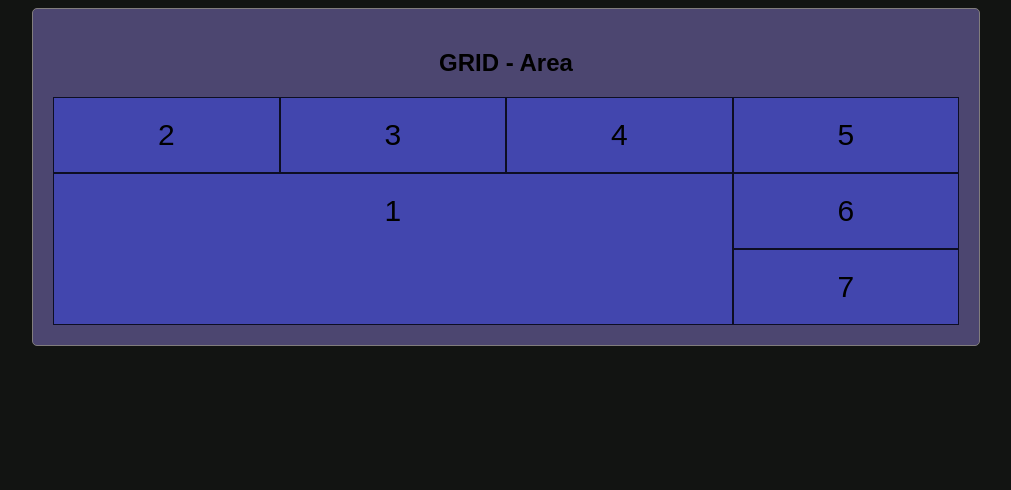
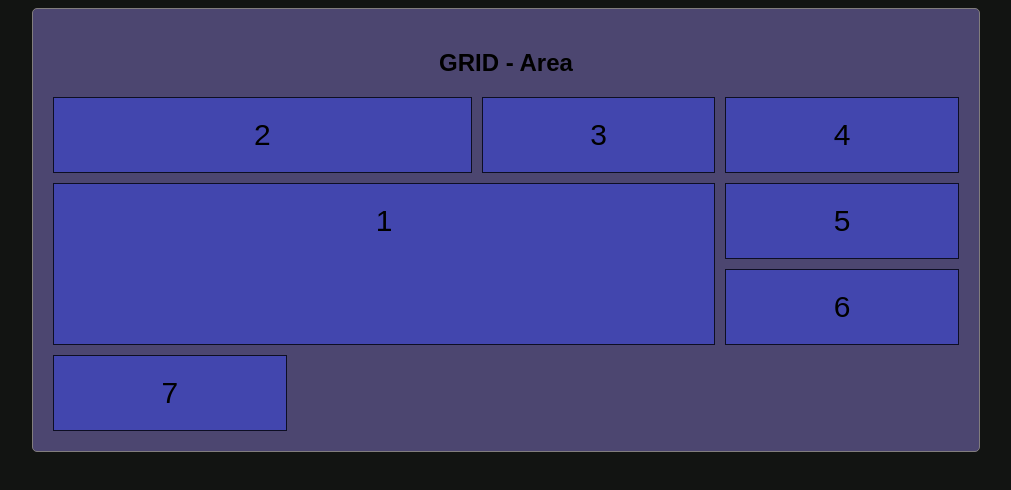
Before and after one commit to adry23sg/UT5-Adri-n-, a plain HTML site: page Grid-Area/pruebas.html in a window 1280 px wide. Shown: the whole page, without its empty margins (134-1145 px from the left). Drawn offline with Linux system fonts and the light colour scheme.

Commit message:
Añadido gap y columns

```diff
--- a/Grid-Area/pruebas.html
+++ b/Grid-Area/pruebas.html
@@ -16,7 +16,7 @@
         <h2>GRID - Area</h2>
         <div id="grid" class="grid">
             <div class="elementogrid item1">1</div>
-            <div class="elementogrid">2</div>
+            <div class="elementogrid item2">2</div>
             <div class="elementogrid">3</div>
             <div class="elementogrid">4</div>
             <div class="elementogrid">5</div>
--- a/Grid-Area/style.scss
+++ b/Grid-Area/style.scss
@@ -29,6 +29,12 @@ body {
 .grid{
     display: grid;
     grid-template-columns: auto auto auto auto;
+    grid-gap: 10px;
+}
+
+.item2 {
+    grid-column-start: 1;
+    grid-column-end: 3;
 }
 
 .item1 {
```
Also changed, not shown: Grid-Area/style.css, 1 other file.
